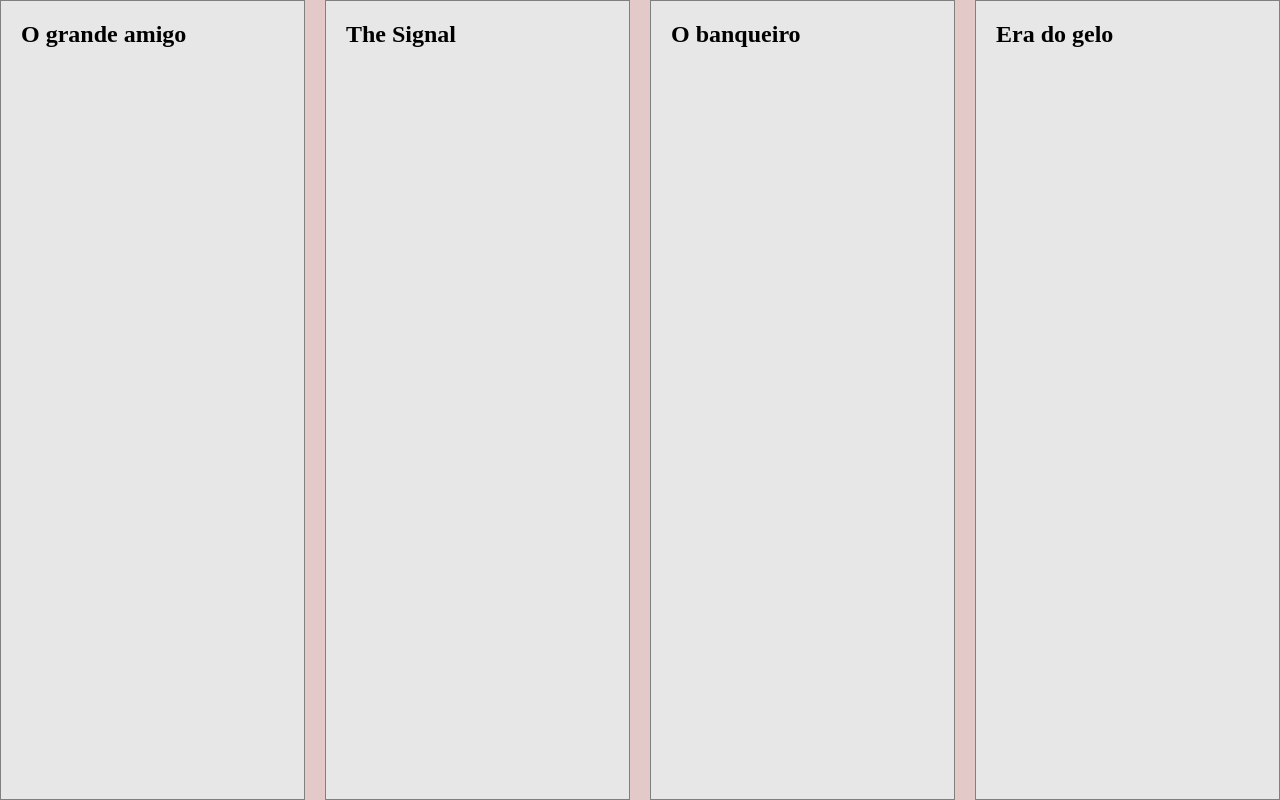
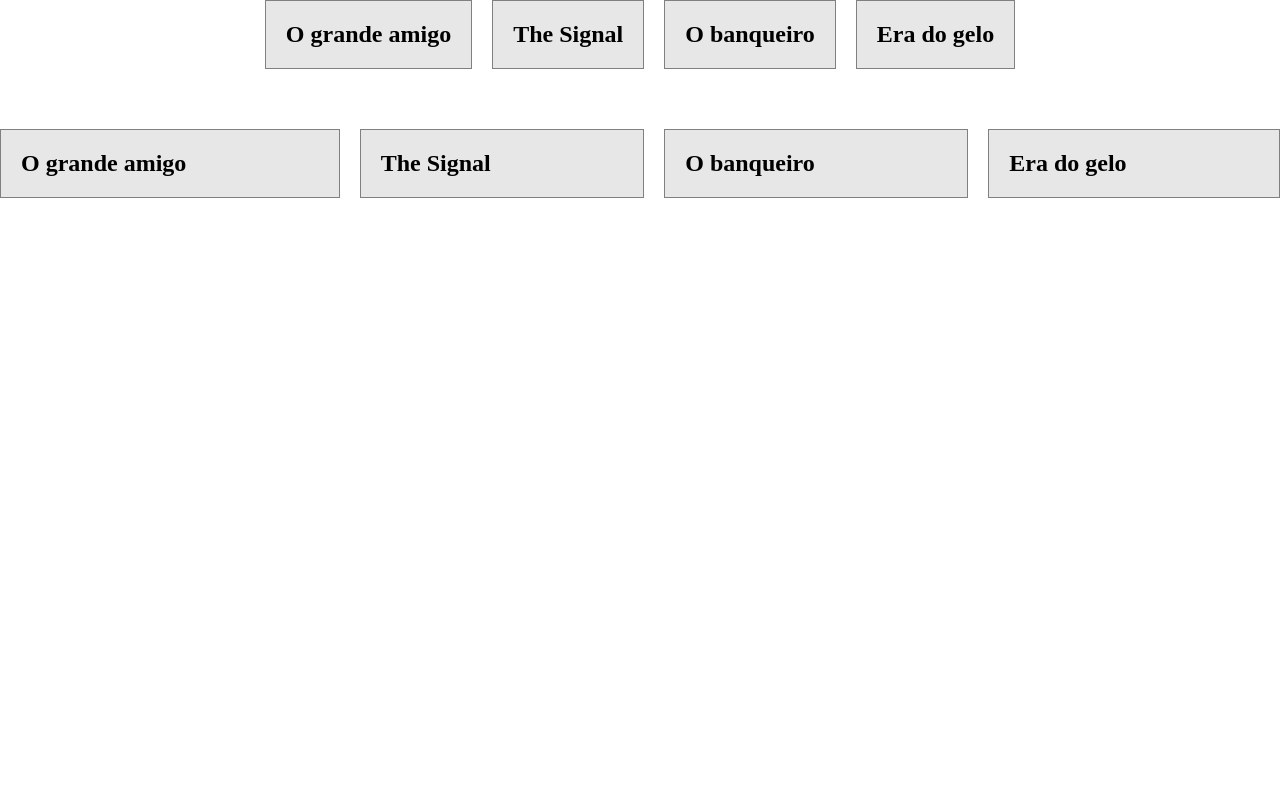
Before and after one commit to Chiet4/WebDeveloper, a plain HTML site: page CSS_posicionamento/flexbox/index.html in a window 1280 px wide. Drawn offline with Linux system fonts and the light colour scheme.

Commit message:
feat: comparação entre flex e grid

```diff
--- a/CSS_posicionamento/flexbox/index.html
+++ b/CSS_posicionamento/flexbox/index.html
@@ -13,5 +13,11 @@
     <h2>O banqueiro</h2>
     <h2>Era do gelo</h2>
   </div>
+  <div class="grid">
+    <h2>O grande amigo</h2>
+    <h2>The Signal</h2>
+    <h2>O banqueiro</h2>
+    <h2>Era do gelo</h2>
+  </div>
 </body>
 </html>
--- a/CSS_posicionamento/flexbox/style.css
+++ b/CSS_posicionamento/flexbox/style.css
@@ -2,8 +2,9 @@
   display: flex;
   flex-wrap: wrap;
   gap: 20px;
-  background: rgb(228, 201, 201);
-  height: 100vh;
+  /* background: rgb(228, 201, 201);
+  height: 100vh; */
+  justify-content: center;
 }
 
 h2{
@@ -16,9 +17,16 @@ h2{
   flex-basis: auto; aumentar o espaço do elemento com que o sobra
   flex-shrink: 1;
   Somente flex, é padrão para todos*/
-  flex: 1;
+  /* flex: 1; */
 }
 
 body{
   margin: 0px;
 }
+
+.grid{
+  margin-top: 60px;
+  display: grid;
+  grid-template-columns: repeat(auto-fit, minmax(150px, auto));
+  gap: 20px
+}
```
